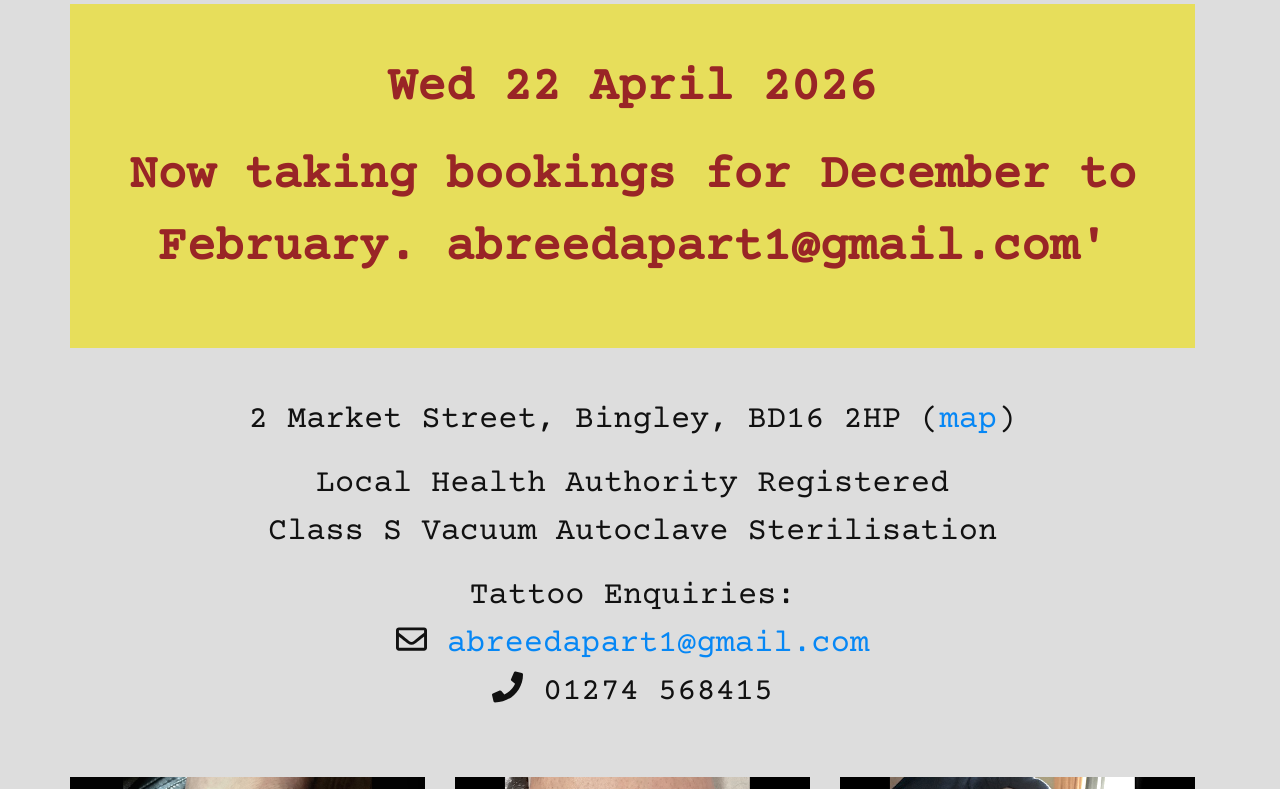
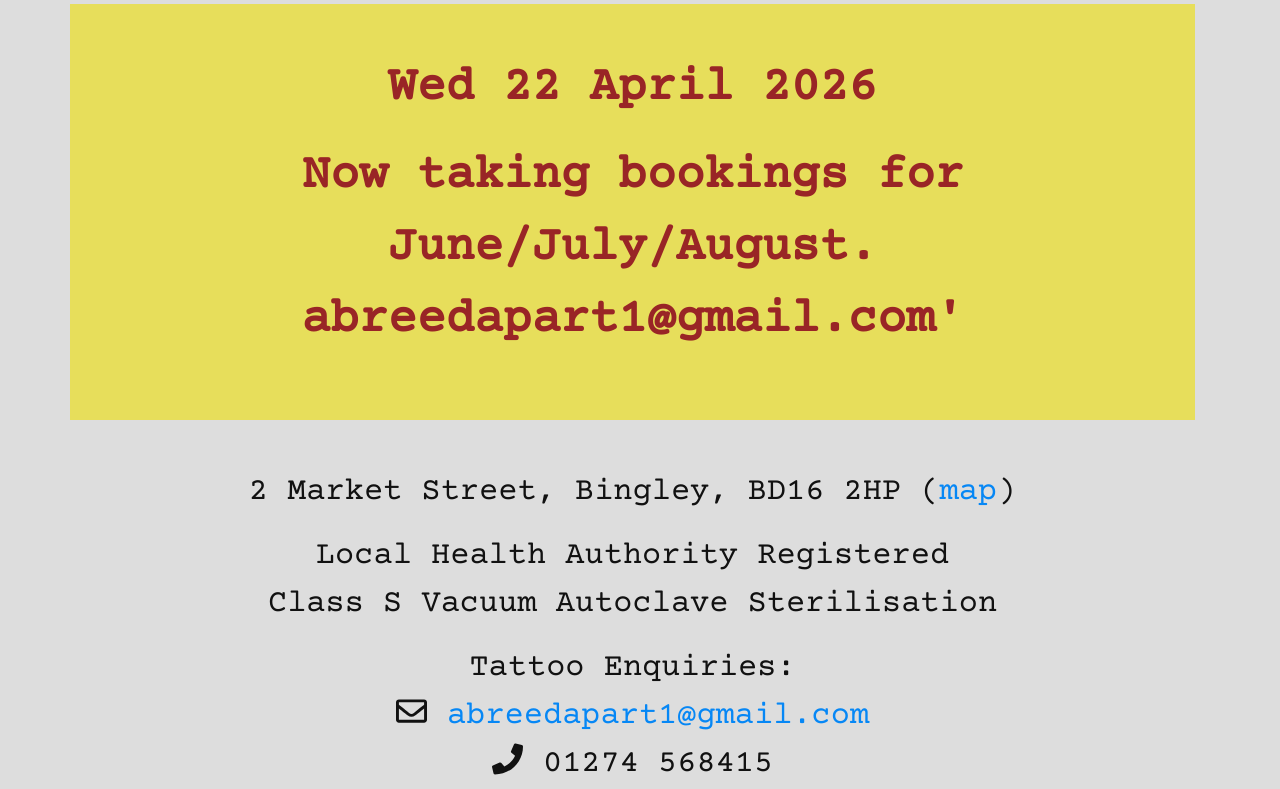
Before and after one commit to caprenter/abreedapart, a Jekyll site: the page built from index.md, in a window 1280 px wide and 900 px high, scrolled down 867 px, cut to the strip 111-900 px from the top of the window. Built offline with Jekyll 4.4.1, drawn with Linux system fonts in a browser that asks for light colours; nearby versions of some CDN libraries.

Commit message:
Update index.md

```diff
--- a/index.md
+++ b/index.md
@@ -2,7 +2,7 @@
 layout: default
 title: Home
 content-description: "A Breed Apart Tattoo Studio, Bingley, West Yorkshire, Established in 2010, Specialising in Black and grey realism."
-open-today-message: "Now taking bookings for December to February. abreedapart1@gmail.com'"
+open-today-message: "Now taking bookings for June/July/August. abreedapart1@gmail.com'"
 ---
 
 <div class="main-image" markdown="1">
```
